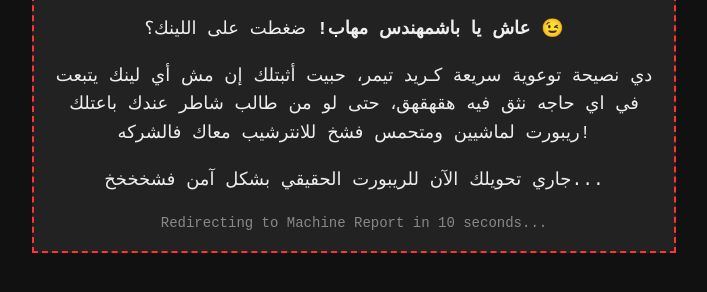
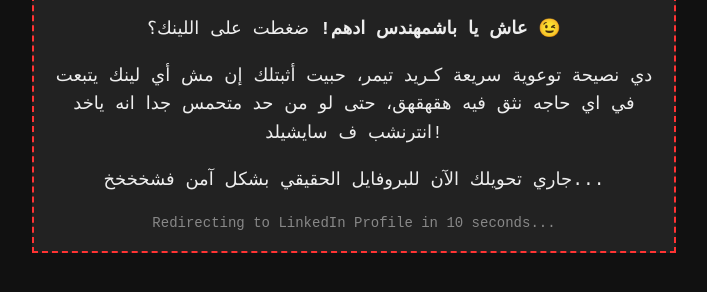
Before and after one commit to omar0xScr1pt/security-awareness, a plain HTML site: page index.html in a window 1280 px wide. Shown: the part 282-574 px from the top of the page, without its empty margins (286-993 px from the left). Drawn offline with Linux system fonts and the light colour scheme.

Commit message:
Update redirect URL and message content in index.html

```diff
--- a/index.html
+++ b/index.html
@@ -4,7 +4,7 @@
     <meta charset="UTF-8">
     <title>🚨 Warning: Security Risk Detected</title>
     <!-- كود التحويل التلقائي لحسابك بعد 5 ثواني -->
-    <meta http-equiv="refresh" content="10;url=https://app.notion.com/p/Matrix-Breakout-2-Morpheus-Walkthrough-318e0a34932e80a0a24ecf02b24c074a?source=copy_link">
+    <meta http-equiv="refresh" content="10;url=https://www.linkedin.com/in/omarhani-/">
     <style>
         body { background-color: #111; color: #ff3333; font-family: 'Courier New', Courier, monospace; text-align: center; padding-top: 10%; }
         .box { border: 2px dashed #ff3333; padding: 20px; display: inline-block; background-color: #222; max-width: 600px; }
@@ -16,10 +16,10 @@
 <body>
     <div class="box">
         <h1>[🚨] Phishing Simulation Success!</h1>
-        <p><strong>عاش يا باشمهندس مهاب!</strong> ضغطت على اللينك؟ 😉</p>
-        <p>دي نصيحة توعوية سريعة كـريد تيمر، حبيت أثبتلك إن مش أي لينك يتبعت في اي حاجه نثق فيه هقهقهق، حتى لو من طالب شاطر عندك باعتلك ريبورت لماشيين ومتحمس فشخ للانترشيب معاك فالشركه!</p>
-        <p>جاري تحويلك الآن للريبورت الحقيقي بشكل آمن فشخخخخ...</p>
-        <div class="loading">Redirecting to Machine Report in 10 seconds...</div>
+        <p><strong>عاش يا باشمهندس ادهم!</strong> ضغطت على اللينك؟ 😉</p>
+        <p>دي نصيحة توعوية سريعة كـريد تيمر، حبيت أثبتلك إن مش أي لينك يتبعت في اي حاجه نثق فيه هقهقهق، حتى لو من حد متحمس جدا انه ياخد انترنشب ف سايشيلد!</p>
+        <p>جاري تحويلك الآن للبروفايل الحقيقي بشكل آمن فشخخخخ...</p>
+        <div class="loading">Redirecting to LinkedIn Profile in 10 seconds...</div>
     </div>
 </body>
 </html>
```
